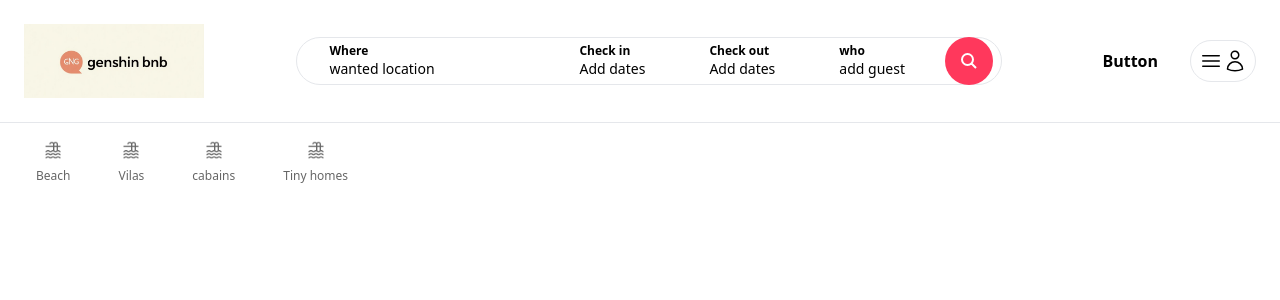
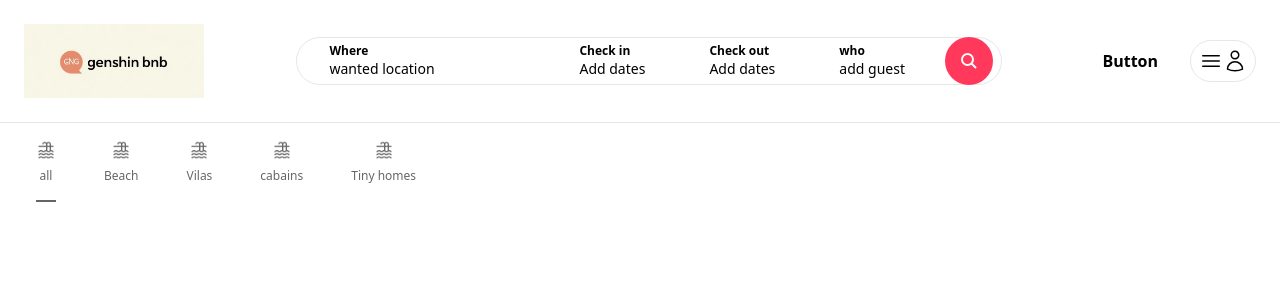
Before and after one commit to AlvaroAguirr/airb-fron, a Next.js app: page / in a window 1280 px wide. Shown: the top 300 px of the page. Built offline with nearby package versions, Linux system fonts and the light colour scheme; no server answers; what world-countries would draw is missing.

Commit message:
33 choosse betewn categories on the fron page

```diff
--- a/app/components/Categories.tsx
+++ b/app/components/Categories.tsx
@@ -1,9 +1,45 @@
+'use client'
+
+import { useState } from "react";
+import useSearchModal, { SearchQuery } from "../hooks/useSearchModal";
+
 import Image from "next/image";
 
 const Categories = () =>  {
+
+    const searchModal=useSearchModal()
+    const [category,setCategory]= useState('')
+
+    const _setCategory= (_category:string) =>{
+        setCategory(_category);
+
+        const query: SearchQuery = {
+
+            country: searchModal.query.country,
+            checkIn: searchModal.query.checkIn,
+            checkOut: searchModal.query.checkOut,
+            guests: searchModal.query.guests,
+            bedrooms: searchModal.query.bedrooms,
+            bathrooms: searchModal.query.bathrooms,
+            category: _category
+    }
+    searchModal.setQuery(query)
+}
     return (
         <div className=" p-3 cursor-pointer pb-6 flex items-center space-x-12 ">
-            <div className="pb-4 flex flex-col items-center space-y-2 border-b-2 border-white opacity-60 hover:border-gray-200 hover:opacity-100 ">
+            <div
+                  onClick={()=>_setCategory('')}
+                  className={`pb-4 flex flex-col items-center space-y-2 border-b-2 ${category=='' ? 'border-black': 'border-white'} opacity-60 hover:border-gray-200 hover:opacity-100`}>
+                <Image src="/icn-category.jpg"
+                    alt="Categoru - beach"
+                    width={20}
+                    height={20}
+                    />
+                    <span className="text-xs ">all</span>
+            </div>
+            <div
+                  onClick={()=>_setCategory('Beach')}
+                  className={`pb-4 flex flex-col items-center space-y-2 border-b-2 ${category=='Beach' ? 'border-black': 'border-white'} opacity-60 hover:border-gray-200 hover:opacity-100`}>
                 <Image src="/icn-category.jpg"
                     alt="Categoru - beach"
                     width={20}
@@ -12,7 +48,9 @@ const Categories = () =>  {
                     <span className="text-xs ">Beach</span>
             </div>
 
-            <div className="pb-4 flex flex-col items-center space-y-2 border-b-2 border-white opacity-60 hover:border-gray-200 hover:opacity-100 ">
+            <div
+               onClick={()=>_setCategory('Village')}
+            className={`pb-4 flex flex-col items-center space-y-2 border-b-2 ${category=='Village' ? 'border-black': 'border-white'} opacity-60 hover:border-gray-200 hover:opacity-100`}>
                 <Image src="/icn-category.jpg"
                     alt="Categoru - beach"
                     width={20}
@@ -21,7 +59,9 @@ const Categories = () =>  {
                     <span className="text-xs ">Vilas</span>
             </div>
 
-            <div className="pb-4 flex flex-col items-center space-y-2 border-b-2 border-white opacity-60 hover:border-gray-200 hover:opacity-100 ">
+            <div
+               onClick={()=>_setCategory('Cabins')}
+               className={`pb-4 flex flex-col items-center space-y-2 border-b-2 ${category=='Cabins' ? 'border-black': 'border-white'} opacity-60 hover:border-gray-200 hover:opacity-100`}>
                 <Image src="/icn-category.jpg"
                     alt="Categoru - beach"
                     width={20}
@@ -30,7 +70,9 @@ const Categories = () =>  {
                     <span className="text-xs ">cabains</span>
             </div>
 
-            <div className="pb-4 flex flex-col items-center space-y-2 border-b-2 border-white opacity-60 hover:border-gray-200 hover:opacity-100 ">
+            <div
+               onClick={()=>_setCategory('Tiny homes')}
+               className={`pb-4 flex flex-col items-center space-y-2 border-b-2 ${category=='Tiny homes' ? 'border-black': 'border-white'} opacity-60 hover:border-gray-200 hover:opacity-100`}>
                 <Image src="/icn-category.jpg"
                     alt="Categoru - beach"
                     width={20}
--- a/app/components/modals/SearchModal.tsx
+++ b/app/components/modals/SearchModal.tsx
@@ -2,10 +2,10 @@
 
 import Modal from "./Modal"
 import { useState } from "react"
-import useSearchModal from '@/app/hooks/useSearchModal'
+import useSearchModal, { SearchQuery } from '@/app/hooks/useSearchModal'
 import SelectCountry,{SelectCoutryValue} from "../forms/SelectCountry"
 import CustomButton from "../forms/CustomButton"
-import {  Range } from "react-date-range"
+import {  DateRange, Range } from "react-date-range"
 
 import DatePicker from "../forms/Calendar"
 
@@ -31,6 +31,17 @@ const SearchModal =() =>{
 //
 
 const closeAndSearch = ()=> {
+    const newSearchQuery: SearchQuery={
+        country:country?.label,
+        checkIn:dateRange.startDate,
+        checkOut:dateRange.endDate,
+        guests:parseInt(numGuest),
+        bedrooms:parseInt(numBedrooms),
+        bathrooms:parseInt(numBathrooms),
+        category:''
+    }
+
+    searchModal.setQuery(newSearchQuery)
     searchModal.close()
 
 }
--- a/app/components/properties/PropertyList.tsx
+++ b/app/components/properties/PropertyList.tsx
@@ -4,6 +4,9 @@ import apiService from "@/app/services/apiService";
 import { useEffect, useState } from "react";
 
 import PropertyListItem from "./PropertyListItem";
+
+import useSearchModal from "@/app/hooks/useSearchModal";
+import { format } from "date-fns";
 export type PropertyType= {
     id:string;
     title:string
@@ -21,7 +24,20 @@ const PropertyList: React.FC<PropertyListProps> = ({
     landlord_id,
     favorites
 }) => {
+    const searchModal=useSearchModal()
+    console.log('qqwer',searchModal.query)
+    const country = searchModal.query.country;
+    const numGuests= searchModal.query.guests
+    const numBathrooms= searchModal.query.bathrooms
+    const numBedrooms= searchModal.query.bedrooms
+    const checkinDate= searchModal.query.checkIn
+    const checkoutDate =searchModal.query.checkOut
+    const  category= searchModal.query.category
+
     const [properties, setProperties] = useState<PropertyType[]>([]);
+
+    console.log('searchQuery',searchModal.query )
+    console.log('numberoms', numBedrooms)
 
     const markFavorite=(id:string, is_favorite:boolean)=> {
         const tmpProperties = properties.map((property : PropertyType)=>{
@@ -49,6 +65,36 @@ const PropertyList: React.FC<PropertyListProps> = ({
         url+=`?landlord_id=${landlord_id}`
     } else if(favorites) {
         url +='?is_favorites=true'
+    } else{
+        let urlQuery= ''
+
+        if (country){
+            urlQuery+= '&country=' + country
+        }
+        if (numGuests){
+            urlQuery+= '&numGuests=' + numGuests
+        }
+        if (numBedrooms){
+            urlQuery+= '&numBedrooms=' + numBedrooms
+        }
+        if (numBathrooms){
+            urlQuery+= '&numBathrooms=' + numBathrooms
+        }
+        if (category){
+            urlQuery+= '&category=' + category
+        }
+        if (checkinDate){
+            urlQuery+= '&checkin=' + format(checkinDate,'yyyy-MM-dd')
+        }
+        if (checkoutDate){
+            urlQuery+= '&checkout=' + format(checkoutDate,'yyyy-MM-dd')
+        }
+        if(urlQuery.length ){
+            console.log('Query:', urlQuery)
+            urlQuery='?' +urlQuery.substring(1)
+            url+= urlQuery
+        }
+
     }
 
         const tmpProperties= await apiService.get(url)
@@ -67,7 +113,7 @@ const PropertyList: React.FC<PropertyListProps> = ({
 
     useEffect(()=>{
         getProperties()
-    },[])
+    },[category,searchModal.query])
 
     return (
         <>
--- a/app/hooks/useSearchModal.ts
+++ b/app/hooks/useSearchModal.ts
@@ -1,10 +1,10 @@
 import {create } from "zustand";
 
 export type SearchQuery={
-    country:string;
-    chechIn: Date|null;
-    checkOut: Date | null;
-    guest: Number;
+    country:string | undefined;
+    checkIn: Date|undefined;
+    checkOut: Date | undefined;
+    guests: Number;
     bathrooms:Number;
     bedrooms:Number
     category: string;
@@ -30,9 +30,9 @@ const useSearchModal= create<SearchModalStore> ((set) => ({
     setQuery:(query:SearchQuery)=> set({query:query}),
     query:{
         country:'',
-        chechIn:null,
-        checkOut:null,
-        guest:1,
+        checkIn:undefined,
+        checkOut:undefined,
+        guests:1,
         bedrooms:0,
         bathrooms:0,
         category:'',
```
